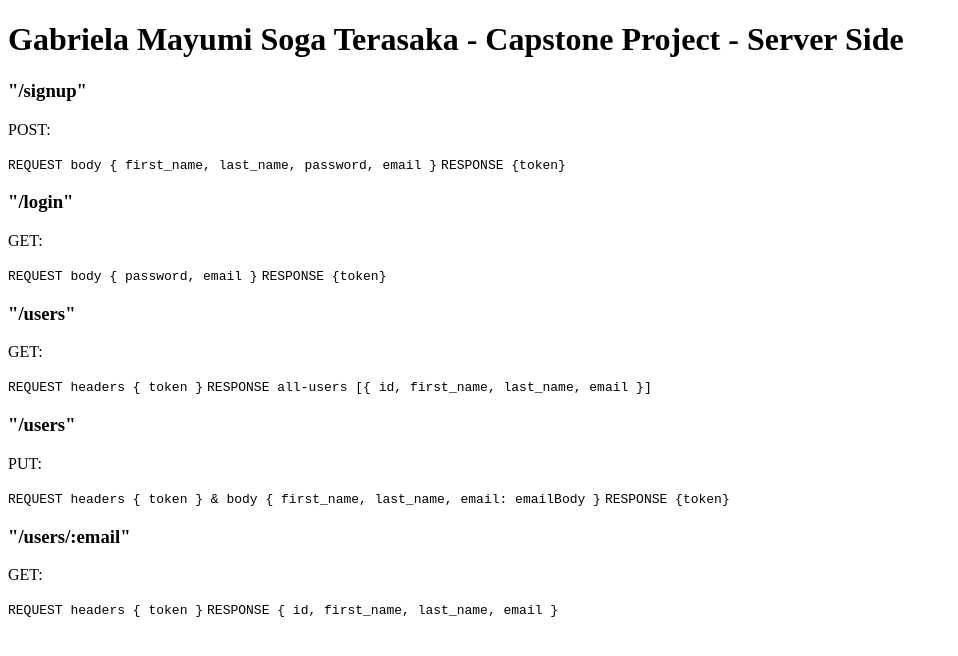
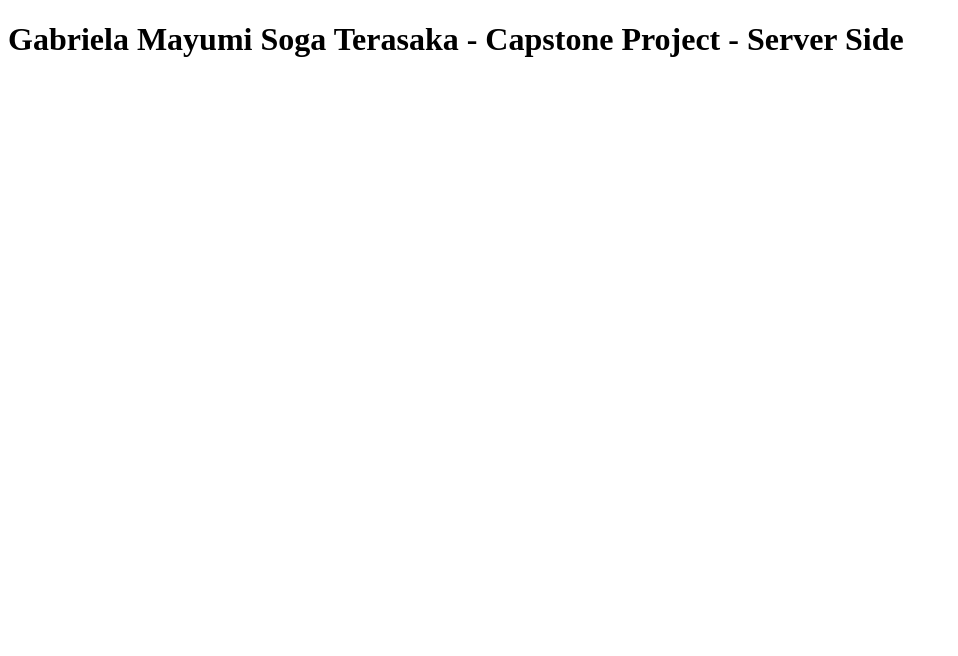
Before and after one commit to GabrielaTerasaka/Gabriela-Terasaka-Capstone-Server, a website: page public/index.html in a window 1280 px wide. Shown: the whole page, without its empty margins (0-958 px from the left). Drawn offline with Linux system fonts and the light colour scheme.

```diff
--- a/public/index.html
+++ b/public/index.html
@@ -8,33 +8,5 @@
   </head>
   <body>
     <h1>Gabriela Mayumi Soga Terasaka - Capstone Project - Server Side</h1>
-
-    <h3>"/signup"</h3>
-    <p>POST:</p>
-    <code>REQUEST body { first_name, last_name, password, email }</code>
-    <code>RESPONSE {token}</code>
-
-    <h3>"/login"</h3>
-    <p>GET:</p>
-    <code>REQUEST body { password, email }</code>
-    <code>RESPONSE {token}</code>
-
-    <h3>"/users"</h3>
-    <p>GET:</p>
-    <code>REQUEST headers { token }</code>
-    <code>RESPONSE all-users [{ id, first_name, last_name, email }]</code>
-
-    <h3>"/users"</h3>
-    <p>PUT:</p>
-    <code
-      >REQUEST headers { token } & body { first_name, last_name, email:
-      emailBody }</code
-    >
-    <code>RESPONSE {token}</code>
-
-    <h3>"/users/:email"</h3>
-    <p>GET:</p>
-    <code>REQUEST headers { token }</code>
-    <code>RESPONSE { id, first_name, last_name, email }</code>
   </body>
 </html>
--- a/routes/categories.js
+++ b/routes/categories.js
@@ -1,8 +1,6 @@
 require("dotenv").config();
-const SECRET_KEY = process.env.SECRET_KEY;
 
 const knex = require("knex")(require("../knexfile").development);
-const jwt = require("jsonwebtoken");
 const authorize = require("../middleware/authorize");
 const router = require("express").Router();
 
--- a/routes/users.js
+++ b/routes/users.js
@@ -10,8 +10,6 @@
 router
   .route("/", authorize)
   .get((req, res) => {
-    // console.log("users ");
-
     knex
       .select("first_name", "last_name", "email", "id")
       .from("users")
--- a/server.js
+++ b/server.js
@@ -38,4 +38,4 @@
   console.log("Listening server OR port 8080");
 });
 
-// https://shrouded-peak-10650.herokuapp.com/images/cooking.jpg
+// https://shrouded-peak-10650.herokuapp.com/
```
Also changed, not shown: migrations/capstone_database.js (+4 -74 lines), routes/grocery_list.js (+1 -13 lines), routes/grocery_list_items.js (+2 -31 lines), routes/grocery_list_users.js (+1 -23 lines), routes/pantry_items.js (+1 -26 lines), seeds/capstone_database.js (+2 -9 lines).
